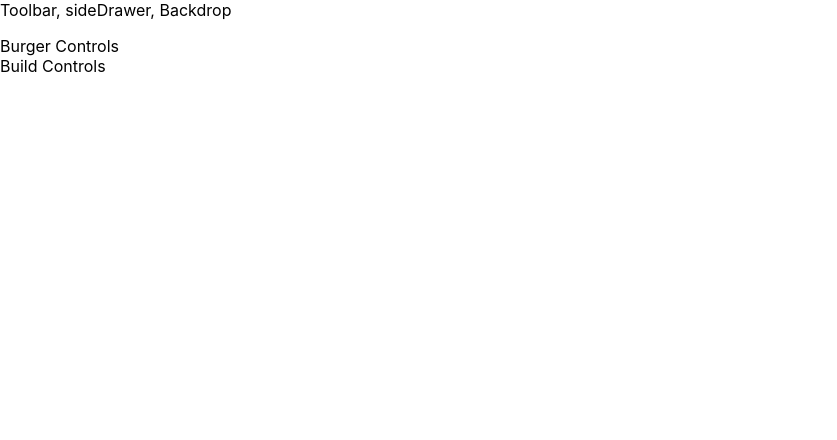
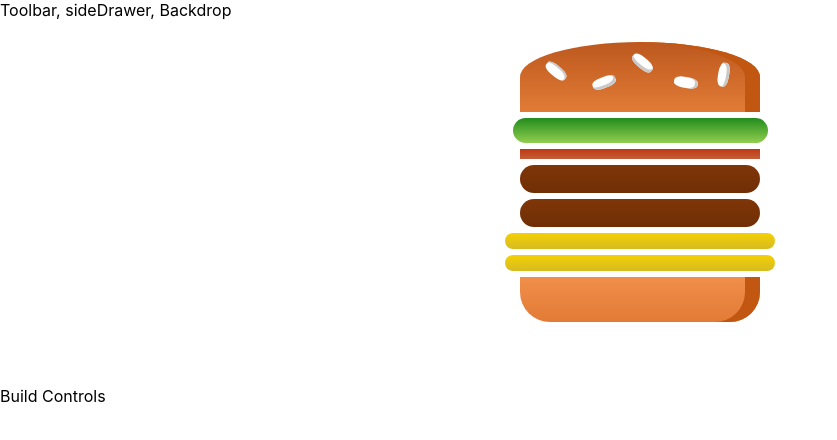
Before and after one commit to ascotto/learning-react, a React (Create React App) app: page / in a window 1280 px wide. Shown: the top 440 px of the page, without its empty margins (0-837 px from the left). Built offline with nearby package versions, Linux system fonts and the light colour scheme.

Commit message:
Burger dynamic output

```diff
--- a/src/components/Burger/Burger.js
+++ b/src/components/Burger/Burger.js
@@ -0,0 +1,25 @@
+import React from "react";
+import classes from "./Burger.module.css";
+import BurgerIngredients from "./BurgerIngredient/BurgerIngredient";
+
+const burger = props => {
+  const transformIngredients = Object.keys(props.ingredients).map(igKey => {
+    console.log(igKey);
+
+    return [...Array(props.ingredients[igKey])].map((_, i) => {
+      return <BurgerIngredients key={igKey + i} type={igKey} />;
+    });
+  });
+
+  console.log(transformIngredients);
+
+  return (
+    <div className={classes.Burger}>
+      <BurgerIngredients type="bread-top" />
+      {transformIngredients}
+      <BurgerIngredients type="bread-bottom" />
+    </div>
+  );
+};
+
+export default burger;
--- /dev/null
+++ b/src/components/Burger/Burger.module.css
@@ -0,0 +1,16 @@
+.Burger {
+  width: 100%;
+  margin: auto;
+  height: 250px;
+  overflow: auto;
+  text-align: center;
+  font-weight: bold;
+  font-size: 1.2rem;
+}
+
+@media (min-width: 500px) and (min-height: 401px) {
+  .Burger {
+    width: 300px;
+    height: 350px;
+  }
+}
--- a/src/containers/BurgerBuilder/BurgerBuilder.js
+++ b/src/containers/BurgerBuilder/BurgerBuilder.js
@@ -1,11 +1,21 @@
 import React, { Component } from "react";
 import Aux from "../../hoc/Auxiliary";
+import Burger from "../../components/Burger/Burger";
 
 class BurgerBuilder extends Component {
+  state = {
+    ingredients: {
+      salad: 1,
+      bacon: 1,
+      meat: 2,
+      cheese: 2
+    }
+  };
+
   render() {
     return (
       <Aux>
-        <div>Burger Controls</div>
+        <Burger ingredients={this.state.ingredients} />
         <div>Build Controls</div>
       </Aux>
     );
```
